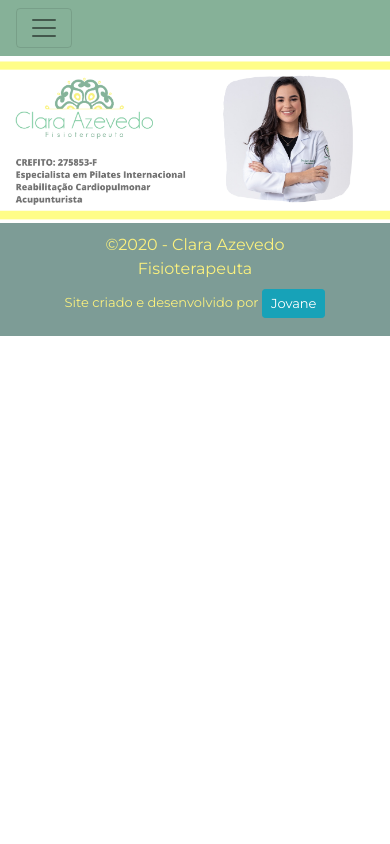
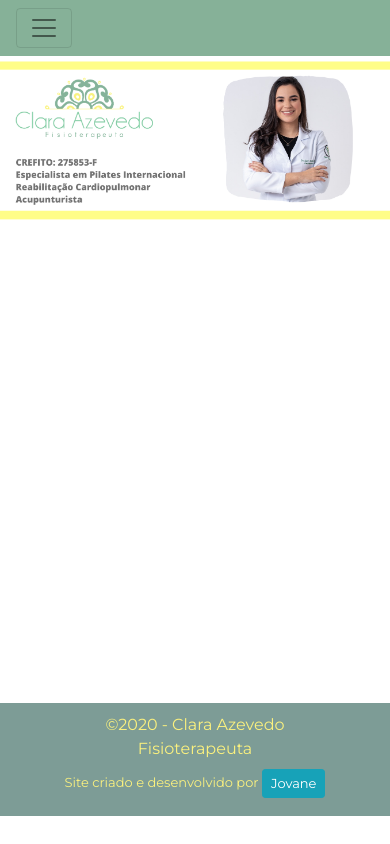
Before and after one commit to jcgsr/Escurinha, a Vue app: page / in a window 390 px wide. Built offline with nearby package versions, Linux system fonts and the light colour scheme.

Commit message:
padding-bottom home

```diff
--- a/src/components/Home.vue
+++ b/src/components/Home.vue
@@ -21,4 +21,10 @@ img {
 #container {
   text-align: center;
 }
+
+@media only screen and (max-width: 456px) {
+  #container {
+    padding-bottom: 30rem;
+  }
+}
 </style>
```
